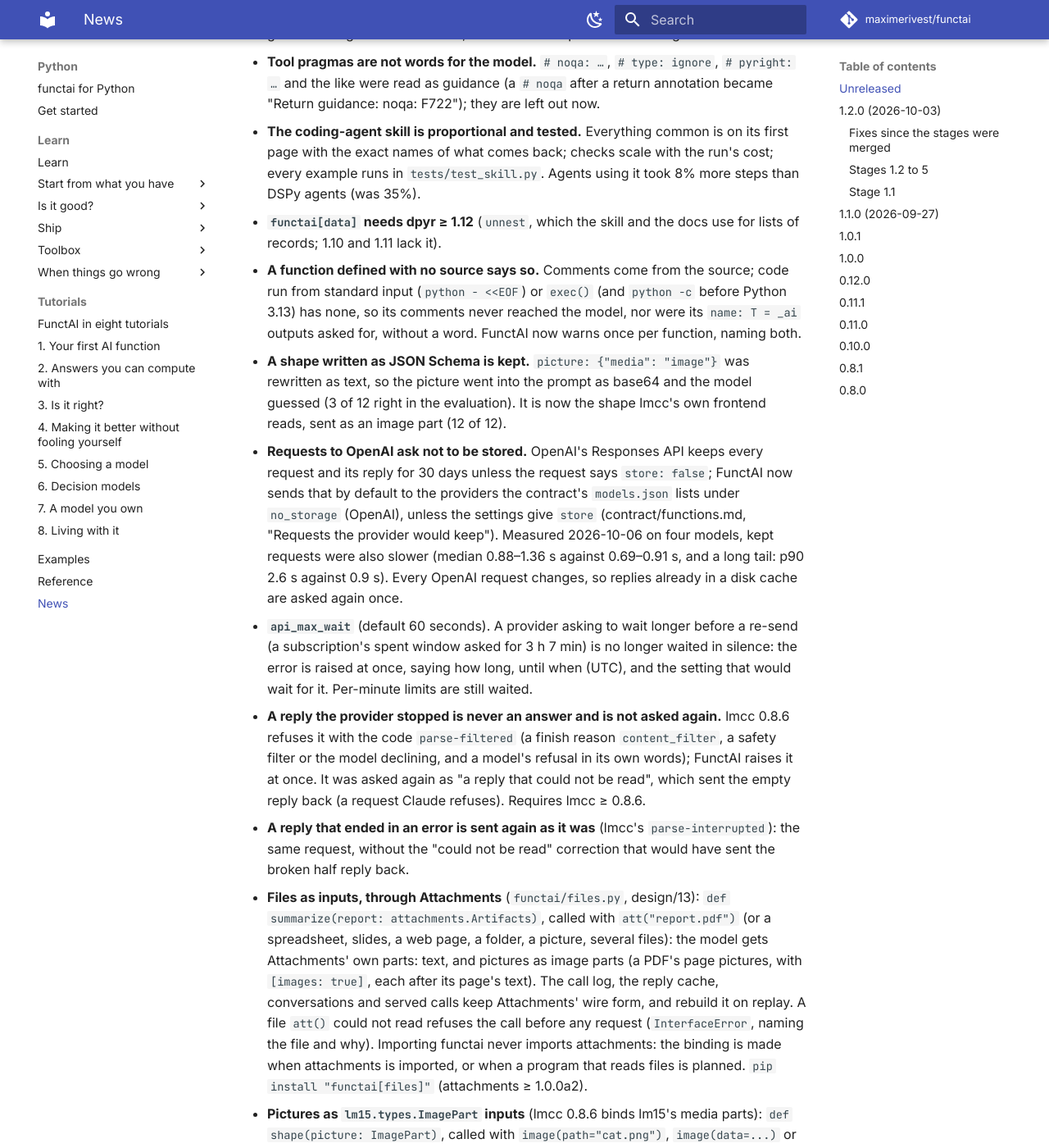
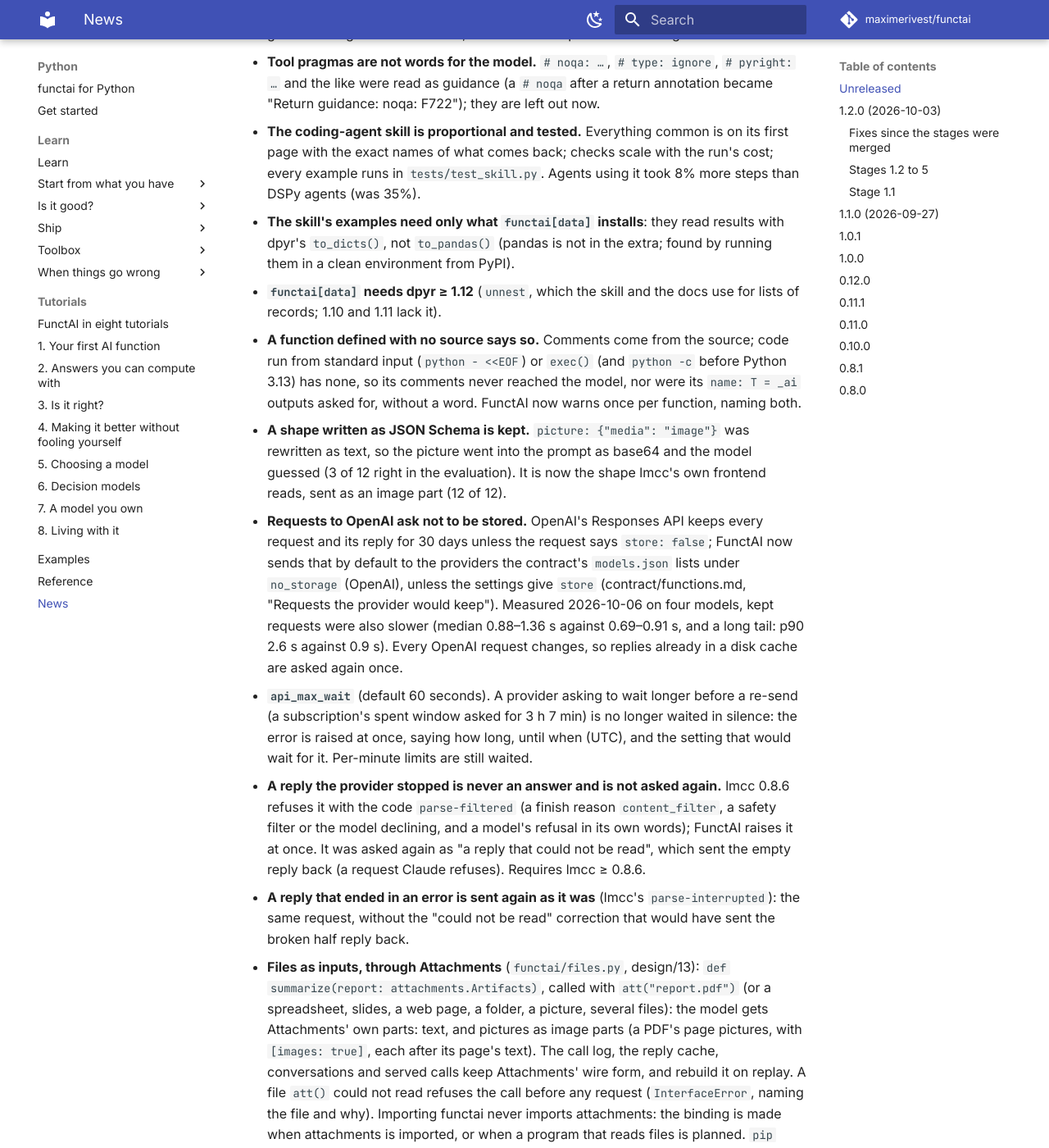
Before and after one commit to MaximeRivest/functai, an MkDocs documentation site: the page built from docs/news.md, in a window 1280 px wide and 1400 px high, scrolled down 598 px. Shown: the whole window at 82% size. Built offline with MkDocs 1.6.1 and Material for MkDocs 9.7.7, drawn with Linux system fonts in a browser that asks for light colours; comment, search, counter and statistics services are not loaded; some of the changed text lies outside the part shown.

Commit message:
attachments >= 1.0.0b2, the first published version; the skill's examples need no pandas
Attachments 1.0.0b2 is on PyPI (2026-10-09), lmcc 0.8.6 since 2026-10-08.
The files extra and the test group require attachments >= 1.0.0b2, so no one
gets the unpublished alpha.

A clean environment built only from PyPI (functai from this branch with
[data,files]: attachments 1.0.0b2, lmcc 0.8.6, lm15 1.2.1, dpyr 1.12.0)
passed the files, pictures, guidance, calls and contract tests, and showed
that four of the skill's examples called .to_pandas(), which functai[data]
does not install: the development environment had pandas through the bake
extra and hid it. The examples read results with dpyr's to_dicts(); a test
keeps pandas out of them; recipes.md says it uses pandas.

```diff
--- a/docs/news.md
+++ b/docs/news.md
@@ -29,6 +29,9 @@
   on its first page with the exact names of what comes back; checks scale
   with the run's cost; every example runs in `tests/test_skill.py`. Agents
   using it took 8% more steps than DSPy agents (was 35%).
+- **The skill's examples need only what `functai[data]` installs**: they read
+  results with dpyr's `to_dicts()`, not `to_pandas()` (pandas is not in the
+  extra; found by running them in a clean environment from PyPI).
 - **`functai[data]` needs dpyr ≥ 1.12** (`unnest`, which the skill and the
   docs use for lists of records; 1.10 and 1.11 lack it).
 - **A function defined with no source says so.** Comments come from the
@@ -74,7 +77,7 @@
   before any request (`InterfaceError`, naming the file and why). Importing
   functai never imports attachments: the binding is made when attachments is
   imported, or when a program that reads files is planned. `pip install
-  "functai[files]"` (attachments ≥ 1.0.0a2).
+  "functai[files]"` (attachments ≥ 1.0.0b2, a beta on PyPI).
 - **Pictures as `lm15.types.ImagePart` inputs** (lmcc 0.8.6 binds lm15's
   media parts): `def shape(picture: ImagePart)`, called with
   `image(path="cat.png")`, `image(data=...)` or `image(url=...)`.
```
Also changed, not shown: design/13-files-and-attachments.md (+1 -1 lines), python/CHANGELOG.md (+4 -1 lines), python/functai/skill/SKILL.md (+9 -8 lines), python/functai/skill/recipes.md (+3 -2 lines), 3 other files.
